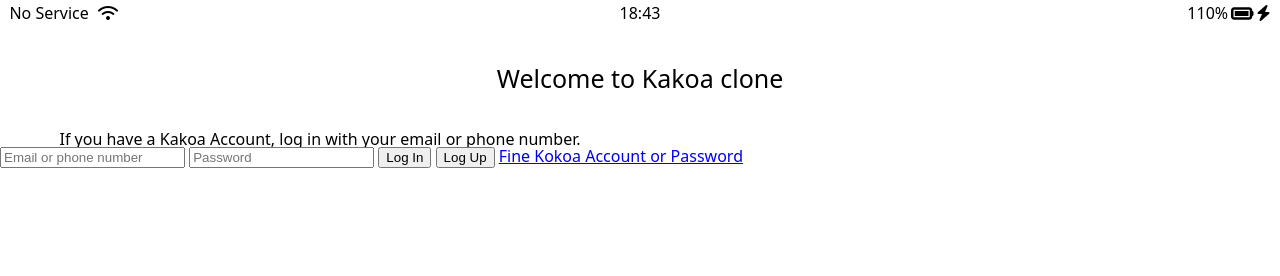
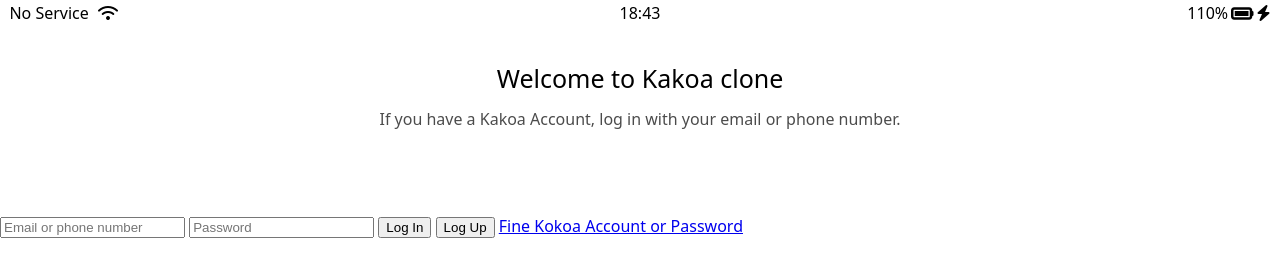
Before and after one commit to bom0320/kokoa-clone, a plain HTML site: page index.html in a window 1280 px wide. Drawn offline with Linux system fonts and the light colour scheme; a web font is replaced by a local one.

Commit message:
update: sign up Screen End

```diff
--- a/css/styles.css
+++ b/css/styles.css
@@ -4,25 +4,27 @@
 
 body {
     font-family: "Ponomar", system-ui;
+
 }
 
 .welcome-header {
+    margin: 90px 0px;
     margin-top: 40px;
     text-align: center;
     display: flex;
     flex-direction: column;
-
+    align-items: center;
 
 }
 
 
 .welcome-header__title {
-    margin-bottom: 40px;
+    margin-bottom: 20px;
     font-size: 25px;
 }
 
 .welcome-header__text{
-    width: 50%;
-
+    width: 60%;
+    opacity: 0.7;
 
 }
```
